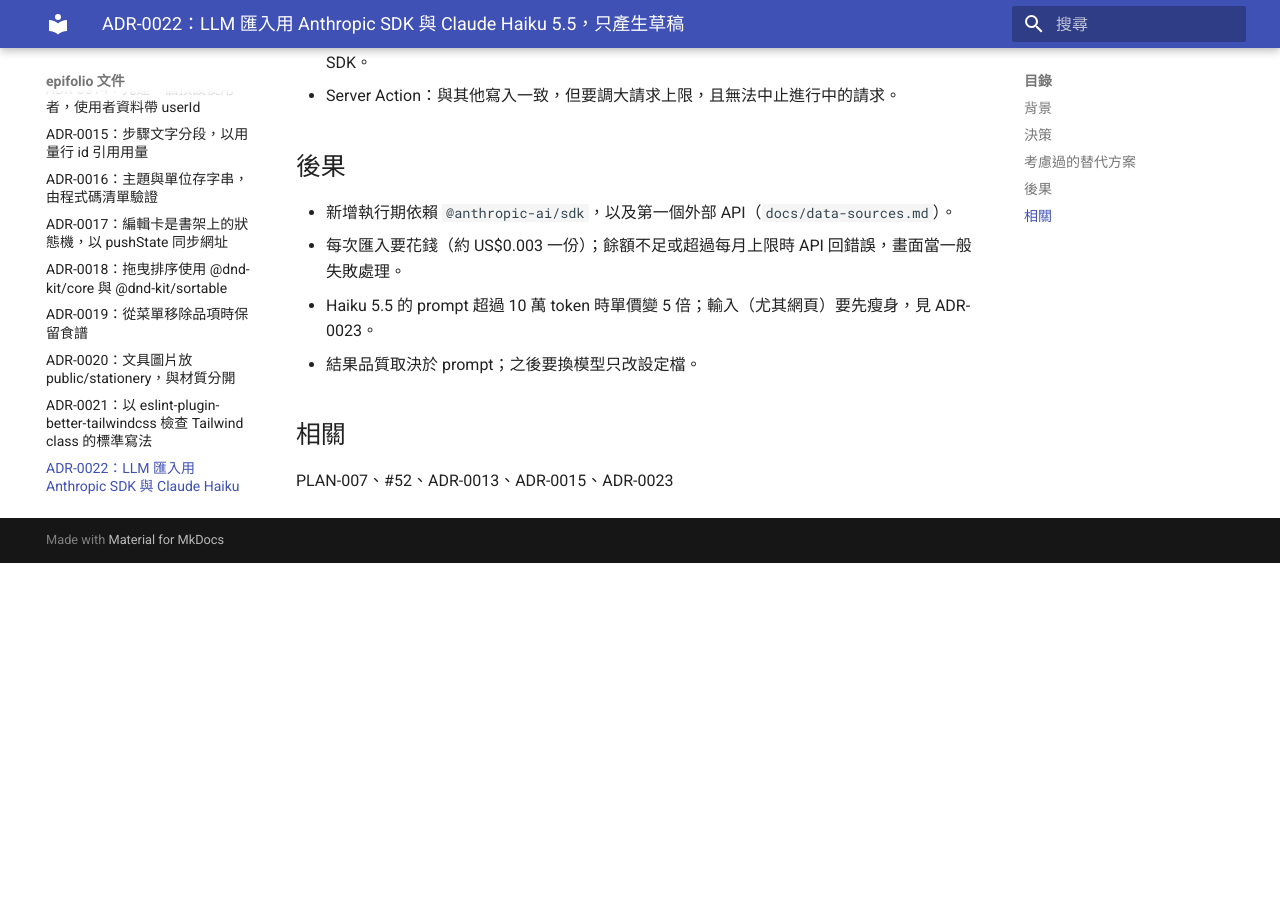
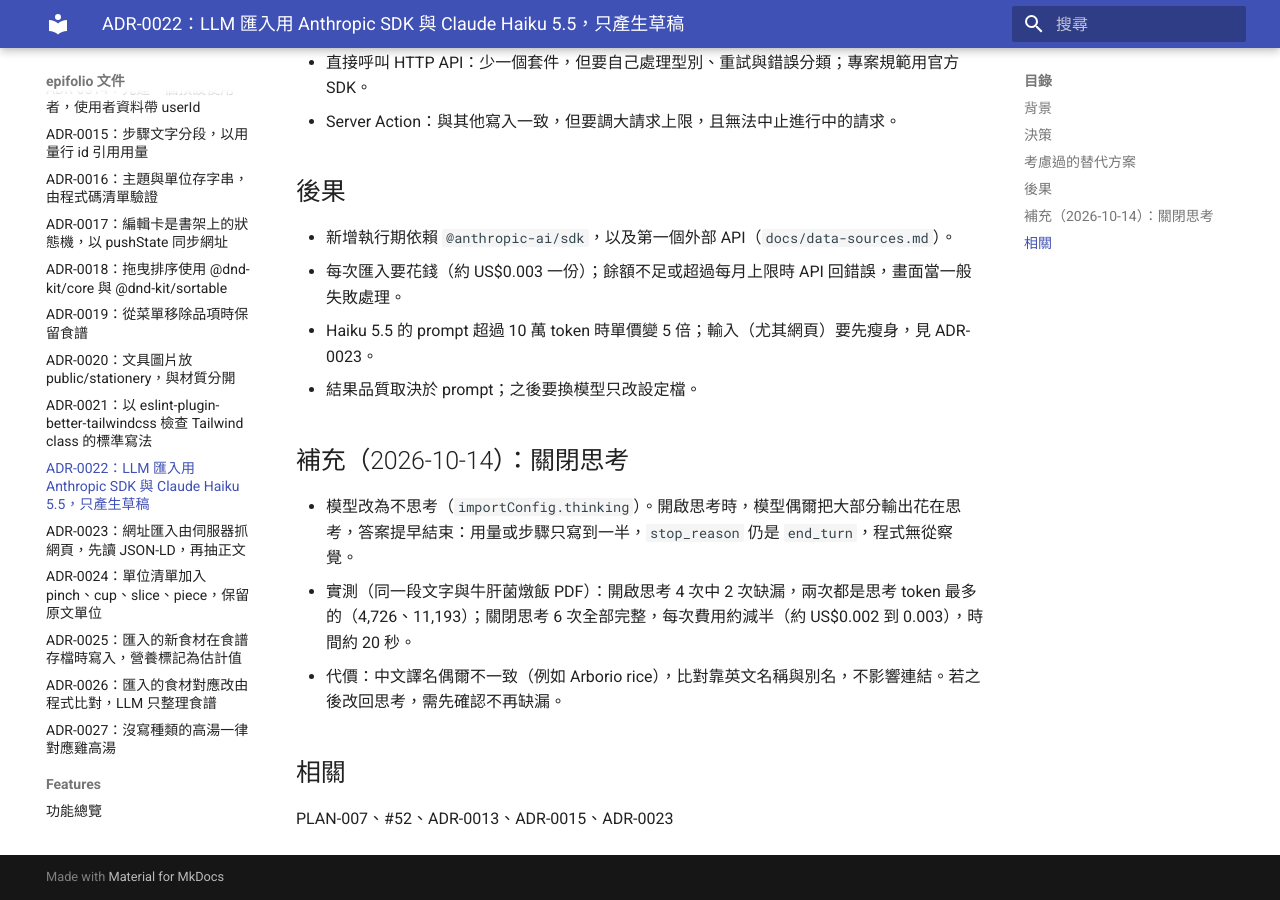
Before and after one commit to piercelin11/epifolio, an MkDocs documentation site: the page built from docs/adr/0022-llm-import-with-haiku.md, in a window 1280 px wide and 900 px high, scrolled down 894 px. Built offline with MkDocs 1.6.1 and Material for MkDocs 9.7.7, drawn with Linux system fonts in a browser that asks for light colours; before the commit the page ends 1457 px from its top, so only the background shows below that; some of the changed text lies outside the part shown.

Commit message:
docs: record the code-matched import from PLAN-010
- recipe-import.md: flow without the catalog, status table with
  Suggested and maybe, matching parameters, debug responses
- ADR-0022 notes why thinking is off, with the test runs
- architecture.md, glossary and data-sources.md follow the new flow

Refs #90

````diff
--- a/docs/adr/0022-llm-import-with-haiku.md
+++ b/docs/adr/0022-llm-import-with-haiku.md
@@ -1,7 +1,7 @@
 # ADR-0022：LLM 匯入用 Anthropic SDK 與 Claude Haiku 5.5，只產生草稿
 
 日期：2026-10-13
-狀態：Accepted（食材對應的部分由 ADR-0026 取代）
+狀態：Accepted（食材對應的部分由 ADR-0026 取代；2026-10-14 補充關閉思考）
 
 ## 背景
 
@@ -28,6 +28,12 @@
 - Haiku 5.5 的 prompt 超過 10 萬 token 時單價變 5 倍；輸入（尤其網頁）要先瘦身，見 ADR-0023。
 - 結果品質取決於 prompt；之後要換模型只改設定檔。
 
+## 補充（2026-10-14）：關閉思考
+
+- 模型改為不思考（`importConfig.thinking`）。開啟思考時，模型偶爾把大部分輸出花在思考，答案提早結束：用量或步驟只寫到一半，`stop_reason` 仍是 `end_turn`，程式無從察覺。
+- 實測（同一段文字與牛肝菌燉飯 PDF）：開啟思考 4 次中 2 次缺漏，兩次都是思考 token 最多的（4,726、11,193）；關閉思考 6 次全部完整，每次費用約減半（約 US$0.002 到 0.003），時間約 20 秒。
+- 代價：中文譯名偶爾不一致（例如 Arborio rice），比對靠英文名稱與別名，不影響連結。若之後改回思考，需先確認不再缺漏。
+
 ## 相關
 
 PLAN-007、#52、ADR-0013、ADR-0015、ADR-0023
--- a/docs/architecture.md
+++ b/docs/architecture.md
@@ -20,7 +20,7 @@
 | UI 元件  | shadcn（Base UI）+ Tailwind design tokens              | [ADR-0003](adr/0003-shadcn-base-ui.md)     |
 | 首頁版面 | 菜單書架（`MenuShelf`），每本書是一組紙張堆疊（`PaperStack`）；動畫用 `motion`，總覽滾輪用 `wheel-gestures` | [ADR-0007](adr/0007-paper-stack-layout.md) |
 | 配色     | 菜單主題（`MenuTheme`）TS 設定檔，以 CSS 變數套用到每本書 | [ADR-0008](adr/0008-menu-theme-colors.md) |
-| 食譜匯入 | Claude API（Haiku 5.5）經 Route Handler 產生草稿；網址由伺服器抓取 | [ADR-0022](adr/0022-llm-import-with-haiku.md)、[ADR-0023](adr/0023-url-import-extraction.md) |
+| 食譜匯入 | Claude API（Haiku 5.5）經 Route Handler 產生草稿；網址由伺服器抓取；食材由程式比對目錄，目錄不送給 LLM | [ADR-0022](adr/0022-llm-import-with-haiku.md)、[ADR-0023](adr/0023-url-import-extraction.md)、[ADR-0026](adr/0026-ingredient-matching-pipeline.md) |
 
 ```mermaid
 flowchart LR
--- a/docs/data-sources.md
+++ b/docs/data-sources.md
@@ -1,6 +1,6 @@
 ---
 status: draft
-updated: 2026-10-13
+updated: 2026-10-14
 ---
 
 # 資料來源
@@ -17,7 +17,7 @@
 - 決策：[ADR-0022](adr/0022-llm-import-with-haiku.md)。SDK 為 `@anthropic-ai/sdk`。
 - 每次匯入的回應帶有 `usage`（token 數與依 `src/features/recipe-import/config.ts` 單價換算的金額），dev server 的 log 也會印出。測試時的花費上限見 `CLAUDE.md` 的 R8。
 - 用量與花費看 Claude Console；帳號已設每月上限、關閉自動儲值。餘額不足或超過上限時 API 回錯誤，匯入卡顯示 toast。
-- 送出的內容：使用者提供的文字或檔案、網頁抽出的文字，以及食材目錄（id、名稱、別名）。不送使用者的其他資料。
+- 送出的內容：使用者提供的文字或檔案、網頁抽出的文字。食材目錄不送出，由程式比對（ADR-0026）。不送使用者的其他資料。
 - 換模型只改 `src/features/recipe-import/config.ts`；要確認新模型支援圖片、PDF 與 structured outputs。
 
 ## 網頁
--- a/docs/features/recipe-import.md
+++ b/docs/features/recipe-import.md
@@ -1,6 +1,6 @@
 ---
 status: draft
-updated: 2026-10-13
+updated: 2026-10-14
 source:
   - src/features/recipe-import/
   - src/app/api/recipe-import/route.ts
@@ -11,15 +11,15 @@
   - src/features/ingredient/data/write-catalog-changes.ts
   - src/features/menu/data/create-dish.ts
   - src/features/recipe/data/recipe-draft.ts
-adr: [0022, 0023, 0024, 0025]
-plan: PLAN-007
+adr: [0022, 0023, 0024, 0025, 0026, 0027]
+plan: PLAN-010
 ---
 
 # 食譜匯入
 
 ## 一句話
 
-在匯入卡貼文字、放照片 / PDF 或貼網址，由 Claude 整理成雙語的品項與食譜草稿，在食材確認卡決定每個用量對應哪個食材，再到食譜卡檢查、按 Save 寫入。
+在匯入卡貼文字、放照片 / PDF 或貼網址，由 Claude 整理成雙語的品項與食譜草稿，程式把每行用量比對到食材目錄，在食材確認卡確認對應，再到食譜卡檢查、按 Save 寫入。
 
 ## 流程
 
@@ -39,14 +39,18 @@
 flowchart LR
     CARD[匯入卡] -->|POST /api/recipe-import| RH[Route Handler]
     RH -->|URL| PAGE[抓網頁：JSON-LD 或正文]
-    RH --> LLM[Claude Haiku 5.5<br/>structured outputs]
+    RH --> LLM[Claude Haiku 5.5<br/>structured outputs，不思考]
     PAGE --> LLM
-    CAT[(食材目錄)] --> LLM
-    LLM -->|toImportedRecipe + zod| CARD
+    LLM -->|每行：標準名稱、同義詞、營養| CONV[toImportedRecipe]
+    CAT[(食材目錄)] --> MATCH[matchLine：程式比對]
+    CONV --> MATCH
+    MATCH -->|草稿 + 每行比對結果 + zod| CARD
     CARD --> REVIEW[食材確認卡] --> RECIPE[食譜卡] -->|createDish| DB[(SQLite)]
 ```
 
 - LLM 只產生草稿，不碰資料庫；所有寫入都經由食譜卡的 Save（[ADR-0022](../adr/0022-llm-import-with-haiku.md)）。
+- 每次匯入只呼叫一次 LLM，而且不送食材目錄；食材對應由程式比對（[ADR-0026](../adr/0026-ingredient-matching-pipeline.md)）。
+- 模型不思考：開啟思考時模型偶爾把大部分輸出花在思考、提早結束答案而漏掉步驟（ADR-0022 的 2026-10-14 補充）。
 - 匯入結果與食材的決定由 `EditorLayer` 保管，和 Scratch 的菜名一樣，關閉編輯器或存檔後就丟棄；原文與上傳的檔案不保留。
 
 ## 規則 / 狀態
@@ -58,12 +62,14 @@
 | 讀取中 | Next 變成 `Spinner` 與 `Reading…`，輸入鎖住；Cancel 或離開卡片會中止請求 |
 | 成功 | 菜名與描述填回 Scratch 欄位並切到 Scratch；之後在 Scratch 按 Next 仍沿用這次匯入的結果 |
 | 網址 | 只抓公開的 `http(s)` 網址，每次轉址都檢查；先讀頁面的 JSON-LD `Recipe`，沒有就抽正文；網址加進 References（[ADR-0023](../adr/0023-url-import-extraction.md)） |
-| 整理內容 | 一次產生 en / zh；修順句子；敘述拆成步驟、必要時分組並加 Highlight；原文沒寫的量留空、不猜；只在步驟出現的食材補成一行用量 |
+| 整理內容 | 一次產生 en / zh；修順句子；每一步都要輸出；敘述拆成步驟、必要時分組並加 Highlight；原文沒寫的量留空、不猜；只在步驟出現、清單沒有的食材補成一行用量；原文的提示放在最後一步並標 Tip；名稱只寫食材，切法與補充放備註；「A 或 B」只取 A、備註寫「或 B」 |
 | 單位 | 只用單位清單（[ADR-0024](../adr/0024-more-units.md)）；清單外的寫法數量照填、不帶單位；沒有數量的用量在食譜紙顯示 To taste |
 | 步驟引用用量 | LLM 標出每一步提到的用量行，存檔後成為步驟片段的 `lineId`（[ADR-0015](../adr/0015-step-text-references-lines.md)）；在食譜卡改過的步驟退回純文字 |
-| 食材對應 | 每行用量對到目錄裡的食材、建議新增，或不連結；粒度：價格或營養明顯不同才算不同食材 |
-| 食材確認卡 | 每行一列，狀態 `Matched`（寫法已是名稱或別名）、`Alias`（意思相同、寫法不同）、`New`、`Not linked`；需要處理的在上，Matched 摺疊在下 |
-| 改對應 | 下拉選單：目錄食材、這次的新食材、`+ New ingredient`、`Not linked` |
+| 食材對應 | LLM 給每行標準名稱、中英同義詞與營養估計（或標為非食材）；程式正規化後（大小寫、全半形、標點、英文複數）比對目錄的名稱與別名；原文寫法優先於 LLM 給的名稱；粒度：價格或營養明顯不同才算不同食材 |
+| 食材確認卡 | 每行一列，狀態見下表；需要處理的在上，Matched 摺疊在下 |
+| 改對應 | 下拉選單：Suggested 的候選（最上面）、目錄食材、這次的新食材、`+ New ingredient`、`Not linked`；選過就依結果變成 Matched 或 Alias |
+| 可能是 | New 的行列出寬鬆比對（英文字詞重疊、中文至少兩字的包含關係）找到的食材，點一下就改連並預設加為別名 |
+| 通用名稱 | 沒寫種類的高湯對應雞高湯，靠目錄別名實現，程式不寫特例（[ADR-0027](../adr/0027-unspecified-stock-is-chicken.md)） |
 | Alias | 預設勾選「Add as an alias」，存檔時把這行的寫法加為該食材的別名 |
 | 新食材 | 名稱（隨 `EN \| ZH`）、別名（逗號分隔）、每 100 g 營養；LLM 估的營養標 `Estimated`，手動改過就取消標記（[ADR-0025](../adr/0025-imported-ingredients.md)） |
 | 擋下 Next | 新食材沒有名稱，或與目錄中的食材同名（提示改成連結） |
@@ -71,16 +77,25 @@
 | 存檔 | 新食譜的 Save 在同一個 transaction 中加別名、建立仍被引用的新食材、建立食譜與品項；用量行改過名稱就照名稱重新比對 |
 | 重新整理 | 匯入結果只在記憶體，確認卡與新食譜卡回到匯入卡，不會自動重新呼叫 |
 | 失敗 | 餘額不足、逾時、拒答、抓不到網頁、找不到食譜等都顯示 toast，保留輸入 |
+| 除錯 | 開發模式下每次匯入的模型原始回應存在 `.recipe-import-responses/`（不進 git）；轉換時丟掉的行或步驟在 server log 警告，只有標題的步驟以標題當內文 |
+
+| 狀態 | 條件 | 確認卡 |
+| ---- | ---- | ---- |
+| Matched | 原文寫法（整段或第一個逗號前）是某食材的名稱或別名 | 直接連上 |
+| Alias | 原文寫法沒對上，LLM 的名稱或同義詞只對上一個食材 | 連上，預設勾選加為別名 |
+| Suggested | 對上多個食材 | 預選相符程度最高的，虛線標籤 |
+| New | 都沒對上 | 新增食材：名稱用標準名稱，別名用同義詞與原文寫法，營養用估計值；列出可能是 |
+| Not linked | LLM 標為非食材（例如煮麵的水） | 不連結 |
 
 ## 參數
 
-- 模型、思考程度、逾時、檔案（照片、PDF、總量）與網頁上限：見 `src/features/recipe-import/config.ts`。（待校準）
+- 模型、是否思考、逾時、檔案（照片、PDF、總量）、網頁上限與比對參數（`matching`）：見 `src/features/recipe-import/config.ts`。（待校準）
 - prompt：見 `src/features/recipe-import/prompt.ts`；LLM 輸出格式：`src/features/recipe-import/llm-output.ts`。
 - 確認卡的底色與尺寸：見 `src/app/globals.css` 的 `--editor-review-card*`。（待校準，先與菜單卡同色）
 
 ## 已知限制
 
-- 每次匯入約 30 秒；畫面只有 Spinner，沒有進度（#83）。
+- 每次匯入約 20 秒；畫面只有 Spinner，沒有進度（#83）。
 - 要 JavaScript 才有內容、要登入或擋爬蟲的網頁抓不到（Instagram、YouTube 等）；改貼文字或截圖（#84）。
 - 目錄選單是原生下拉選單，只能用打字跳到開頭相符的項目，不能模糊搜尋（#82）。
 - 匯入只能新增品項；不能用指令修改既有食譜，也不能匯入成不在菜單上的食譜（等食譜庫 #57）。
@@ -88,7 +103,7 @@
 
 ## 相關連結
 
-- ADR：[ADR-0022](../adr/0022-llm-import-with-haiku.md)、[ADR-0023](../adr/0023-url-import-extraction.md)、[ADR-0024](../adr/0024-more-units.md)、[ADR-0025](../adr/0025-imported-ingredients.md)；食材對應之後改由程式比對，見 [ADR-0026](../adr/0026-ingredient-matching-pipeline.md)
-- 計畫：[PLAN-007](../plans/PLAN-007-llm-import.md)
+- ADR：[ADR-0022](../adr/0022-llm-import-with-haiku.md)、[ADR-0023](../adr/0023-url-import-extraction.md)、[ADR-0024](../adr/0024-more-units.md)、[ADR-0025](../adr/0025-imported-ingredients.md)、[ADR-0026](../adr/0026-ingredient-matching-pipeline.md)、[ADR-0027](../adr/0027-unspecified-stock-is-chicken.md)
+- 計畫：[PLAN-007](../plans/PLAN-007-llm-import.md)、[PLAN-010](../plans/PLAN-010-ingredient-matching.md)
 - 外部服務：[資料來源](../data-sources.md)
-- Issue：#52
+- Issue：#52、#85
--- a/docs/glossary.md
+++ b/docs/glossary.md
@@ -1,6 +1,6 @@
 ---
 status: draft
-updated: 2026-10-13
+updated: 2026-10-14
 ---
 
 # 詞彙表
@@ -37,7 +37,8 @@
 | 菜單編輯卡 | `MenuCard`    | 編輯一本菜單書的書名、章節與品項的打孔卡片。                                   |
 | 匯入卡   | `ImportCard`    | 菜單編輯卡的背面，新增品項的起點：Scratch（手填）、Text、Photo、URL（交給 LLM 讀取）。 |
 | 食譜匯入 | `recipe-import` | 由 LLM 把文字、照片、PDF 或網頁整理成品項與食譜草稿；只產生草稿，Save 才寫入。 |
-| 食材確認卡 | `IngredientReviewCard` | 匯入後決定每行用量對應哪個食材的卡片：Matched、Alias、New、Not linked。     |
+| 食材確認卡 | `IngredientReviewCard` | 匯入後決定每行用量對應哪個食材的卡片：Matched、Alias、Suggested、New、Not linked。 |
+| 食材比對 | `matchLine` | 用 LLM 給的標準名稱、同義詞與原文寫法，以程式比對食材目錄的名稱與別名，得到每行的狀態與候選。 |
 | 估計營養 | `nutritionEstimated` | 食材的營養是 LLM 估計、尚未確認的值。                                   |
 | 食譜編輯卡 | `RecipeCard`  | 編輯一份食譜的票券形卡片：名稱、份數、用量、步驟、參考連結。                   |
 | 草稿     | `draft`         | 編輯卡上尚未存檔的內容；格式由 zod schema 定義（`MenuBookDraft`、`RecipeDraft`），Save 時一次寫入。 |
````
